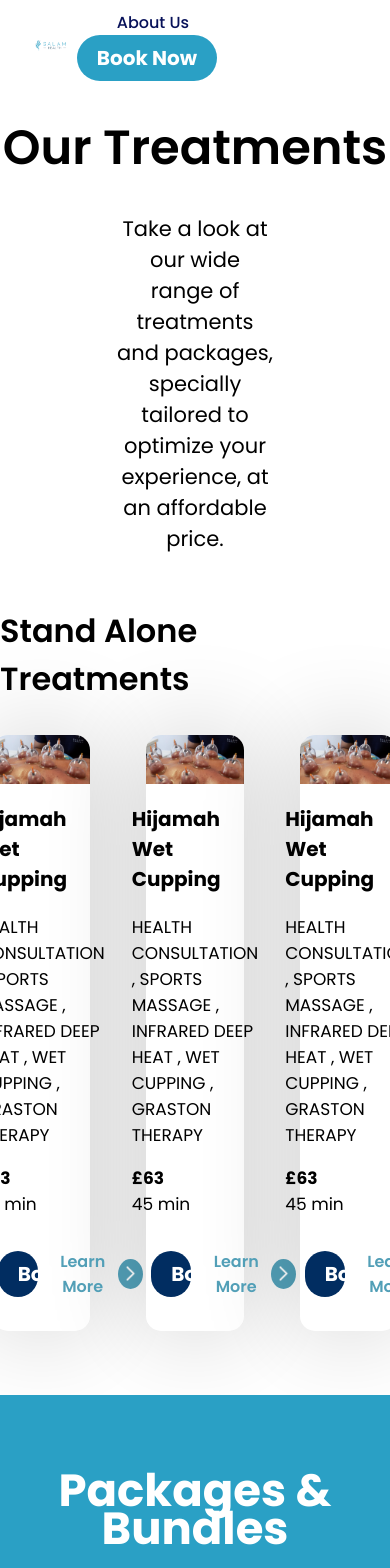
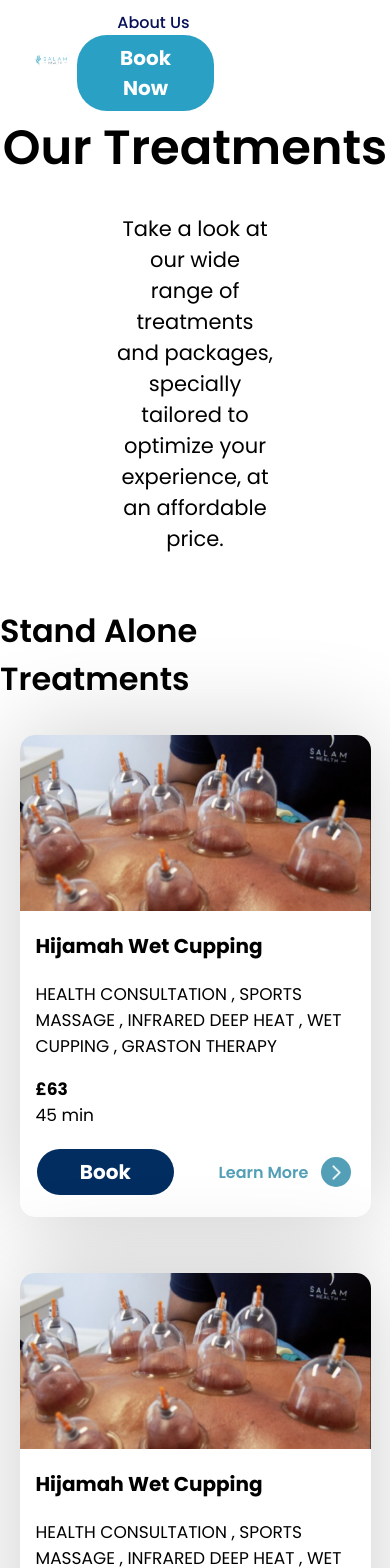
Before and after one commit to ayazb7/salam-health, a React (Create React App) app in the folder salam-health/: page /book in a window 390 px wide. Shown: the top 1568 px of the page. Built offline with nearby package versions, Linux system fonts and the light colour scheme.

Commit message:
"book-mobile"

```diff
--- a/salam-health/src/App.css
+++ b/salam-health/src/App.css
@@ -1377,4 +1377,23 @@ h4, h3, h2, p {
   .vertical-center-container .vertical-start {
     align-items: center;
   }
+  .horizontal.column{
+    display: flex;
+    flex-direction: column;
+    align-items: center; /* Center items horizontally */
+    position: relative;
+
+
+
+
+
+
+  }
+  .treatment-card {
+    width: 90vw;
+
+  }
+  .book-now{
+    width: 35vw !important;
+  }
 }
--- a/salam-health/src/components/Book.js
+++ b/salam-health/src/components/Book.js
@@ -43,7 +43,7 @@ function Book() {
           </p>
           <h3 className="home-text" style={{ fontSize: '32px'}}>Stand Alone Treatments</h3>
 
-          <div className='horizontal more-gap' style={{ alignItems: 'stretch'}}>
+          <div className='horizontal more-gap column' style={{ alignItems: 'stretch'}}>
             <BookingCard className="cards" title= "Hijamah Wet Cupping" image={CuppingTherapy} description="HEALTH CONSULTATION , SPORTS MASSAGE , INFRARED DEEP HEAT , WET CUPPING , GRASTON THERAPY" price="63" duration="45 min"/>
             <BookingCard className="cards" title= "Hijamah Wet Cupping" image={CuppingTherapy} description="HEALTH CONSULTATION , SPORTS MASSAGE , INFRARED DEEP HEAT , WET CUPPING , GRASTON THERAPY" price="63" duration="45 min"/>
             <BookingCard className="cards" title= "Hijamah Wet Cupping" image={CuppingTherapy} description="HEALTH CONSULTATION , SPORTS MASSAGE , INFRARED DEEP HEAT , WET CUPPING , GRASTON THERAPY" price="63" duration="45 min"/>
@@ -59,7 +59,7 @@ function Book() {
               Take a look at our wide range of treatments and packages, specially tailored to optimize your experience, at an affordable price.
           </p>
 
-          <div className='horizontal more-gap' style={{ alignItems: 'stretch'}}>
+          <div className='horizontal more-gap column' style={{ alignItems: 'stretch'}}>
             <BookingCard className="cards" title= "Hijamah Wet Cupping" image={CuppingTherapy} description="HEALTH CONSULTATION , SPORTS MASSAGE , INFRARED DEEP HEAT , WET CUPPING , GRASTON THERAPY" price="63" duration="45 min"/>
             <BookingCard className="cards" title= "Hijamah Wet Cupping" image={CuppingTherapy} description="HEALTH CONSULTATION , SPORTS MASSAGE , INFRARED DEEP HEAT , WET CUPPING , GRASTON THERAPY" price="63" duration="45 min"/>
             <BookingCard className="cards" title= "Hijamah Wet Cupping" image={CuppingTherapy} description="HEALTH CONSULTATION , SPORTS MASSAGE , INFRARED DEEP HEAT , WET CUPPING , GRASTON THERAPY" price="63" duration="45 min"/>
```
